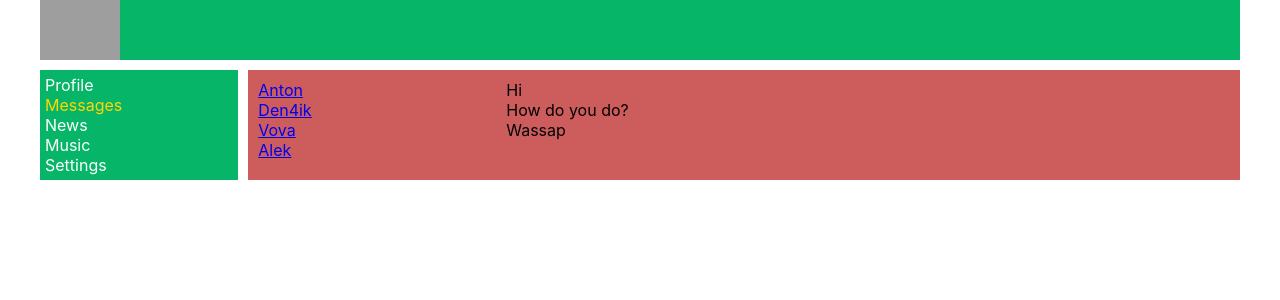
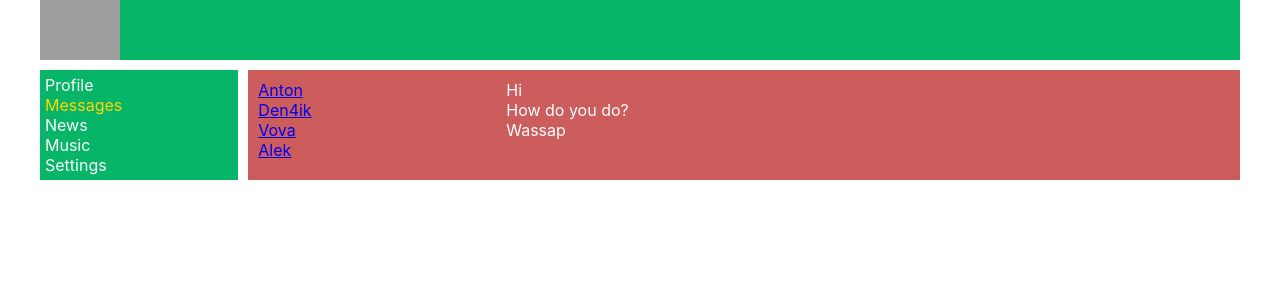
Before and after one commit to anton-serhiienko/my-app, a React (Create React App) app: page /dialogues in a window 1280 px wide. Shown: the top 300 px of the page. Built offline with nearby package versions, Linux system fonts and the light colour scheme; grey boxes are pictures that could not be loaded.

Commit message:
10.03.2021 my-app

```diff
--- a/src/App.js
+++ b/src/App.js
@@ -8,18 +8,18 @@
 import News from "./components/News/News";
 import Settings from "./components/Settings/Settings";
 
-const App = () => {
+const App = (props) => {
     return (
         <BrowserRouter>
             <div className="app-wrapper">
                 <Header/>
                 <Navbar/>
                 <div className="app-wrapper-content">
-                    <Route path="/profile" component={Profile}/>
-                    <Route path="/dialogues" component={Dialogues}/>
-                    <Route path="/music" component={Music}/>
-                    <Route path="/news" component={News}/>
-                    <Route path="/settings" component={Settings}/>
+                    <Route path="/profile" render={() => <Profile posts={props.posts} />}/>
+                    <Route path="/dialogues" render={() => <Dialogues dialogs={props.dialogs} messages={props.messages} />}/>
+                    <Route path="/music" render={() => <Music />}/>
+                    <Route path="/news" render={() => <News />}/>
+                    <Route path="/settings" render={() => <Settings />}/>
                 </div>
             </div>
         </BrowserRouter>
--- /dev/null
+++ b/src/components/Dialogues/DialogItem/DialogItem.jsx
@@ -0,0 +1,12 @@
+import css from "../Dialogues.module.css";
+import {NavLink} from "react-router-dom";
+
+export const DialogItem = (props) => {
+    let path = "/dialogues/" + props.id;
+
+    return (
+        <div className={css.dialog}>
+            <NavLink to={path}>{props.name}</NavLink>
+        </div>
+    )
+}
--- a/src/components/Dialogues/Dialogues.jsx
+++ b/src/components/Dialogues/Dialogues.jsx
@@ -1,52 +1,21 @@
 import css from "./Dialogues.module.css";
-import {NavLink} from "react-router-dom";
+import {DialogItem} from "./DialogItem/DialogItem";
+import {Message} from "./Message/Message";
 
-const DialogItem = (props) => {
-    let path = "/dialogues/" + props.id;
+const Dialogues = (props) => {
 
-    return (
-        <div className={css.dialog}>
-            <NavLink to={path}>{props.name}</NavLink>
-        </div>
-    )
-}
-
-const Message = (props) => {
-    return (
-        <div className={css.message}>
-            {props.message}
-        </div>
-    );
-}
-
-const Dialogues = () => {
-    let dialogsData = [
-        {id:1, name: "Anton"},
-        {id:2, name: "Den4ik"},
-        {id:3, name: "Vova"},
-        {id:4, name: "Alek"}
-    ]
-
-    let messagesData = [
-        {id:1, message: "Hi"},
-        {id:2, message: "How do you do?"},
-        {id:3, message: "Wassap"}
-    ]
+    let dialogElements = props.dialogs.map( d => <DialogItem name={d.name} id={d.id}/>);
+    let messagesElements = props.messages.map( m => <Message message = {m.message}/>);
 
     return (
         <div className={css.dialogs}>
 
-            <div className={css.dialogsItems}>
-                <DialogItem name={dialogsData[0].name} id={dialogsData[0].id}/>
-                <DialogItem name={dialogsData[1].name} id={dialogsData[1].id}/>
-                <DialogItem name={dialogsData[2].name} id={dialogsData[2].id}/>
-                <DialogItem name={dialogsData[3].name} id={dialogsData[3].id}/>
+            <div className={css.dialogsUsers}>
+                { dialogElements }
             </div>
 
             <div className={css.messages}>
-                <Message message ={messagesData[0].message}/>
-                <Message message ={messagesData[1].message}/>
-                <Message message ={messagesData[2].message}/>
+                { messagesElements }
             </div>
         </div>
     )
--- a/src/components/Dialogues/Dialogues.module.css
+++ b/src/components/Dialogues/Dialogues.module.css
@@ -3,22 +3,26 @@
     grid-template-columns: 3fr 9fr;
 }
 
-.dialogsItems{
-    padding:10px;
-}
-
-.dialogsItems .active{
-    color: gold;
+.dialogsUsers{
+    padding: 10px;
+    color: white;
+    text-decoration: none;
 }
 
 .dialog{
+    color: white;
+    text-decoration: none;
+}
 
+/*.dialogsUsers .active{*/
+/*    color: gold;*/
+/*}*/
+
+.messages{
+    padding:10px;
+    color: white;
 }
 
 .messages{
-    padding:10px;
+    color: white;
 }
-
-.messages .message{
-
-}
--- /dev/null
+++ b/src/components/Dialogues/Message/Message.jsx
@@ -0,0 +1,9 @@
+import css from "../Dialogues.module.css";
+
+export const Message = (props) => {
+    return (
+        <div className={css.message}>
+            {props.message}
+        </div>
+    );
+}
--- a/src/components/Profile/MyPosts/MyPosts.jsx
+++ b/src/components/Profile/MyPosts/MyPosts.jsx
@@ -3,12 +3,9 @@
 import Post from "./Post/Post";
 
 
-const MyPosts = () => {
 
-    let postData = [
-        {id:1, message: "Hi, how are you?", likesCount: 20},
-        {id:2, message: "It's my first project", likesCount: 4},
-    ]
+const MyPosts = (props) => {
+    let postElements = props.posts.map( p => <Post message={p.message} likeCount ={p.likesCount}/>)
 
     return(
         <div className={css.myPosts}>
@@ -18,9 +15,7 @@
                 <button>Add post</button>
             </div>
             <div className={css.posts}>
-                <Post message={postData[0].message} likeCount ={postData[0].likesCount}/>
-                <Post message={postData[1].message} likeCount ={postData[1].likesCount}/>
-
+                { postElements }
             </div>
         </div>
     );
--- a/src/components/Profile/MyPosts/MyPosts.module.css
+++ b/src/components/Profile/MyPosts/MyPosts.module.css
@@ -1,3 +1,7 @@
 .myPosts{
     padding: 10px;
 }
+
+posts{
+
+}
--- a/src/components/Profile/Profile.jsx
+++ b/src/components/Profile/Profile.jsx
@@ -4,11 +4,11 @@
 import ProfileInfo from "./ProfileInfo/ProfileInfo";
 
 
-const Profile = () => {
-    return(
+const Profile = (props) => {
+    return (
         <div>
-            <ProfileInfo />
-            <MyPosts />
+            <ProfileInfo/>
+            <MyPosts posts={props.posts}/>
         </div>
     );
 }
--- a/src/index.js
+++ b/src/index.js
@@ -4,9 +4,28 @@
 import App from './App';
 import reportWebVitals from './reportWebVitals';
 
+
+let posts = [
+    {id: 1, message: "Hi, how are you?", likesCount: 20},
+    {id: 2, message: "It's my first project", likesCount: 4},
+]
+
+let dialogs = [
+    {id:1, name: "Anton"},
+    {id:2, name: "Den4ik"},
+    {id:3, name: "Vova"},
+    {id:4, name: "Alek"}
+]
+
+let messages = [
+    {id:1, message: "Hi"},
+    {id:2, message: "How do you do?"},
+    {id:3, message: "Wassap"}
+]
+
 ReactDOM.render(
   <React.StrictMode>
-    <App />
+    <App posts={posts} dialogs={dialogs} messages={messages}/>
   </React.StrictMode>,
   document.getElementById('root')
 );
```
